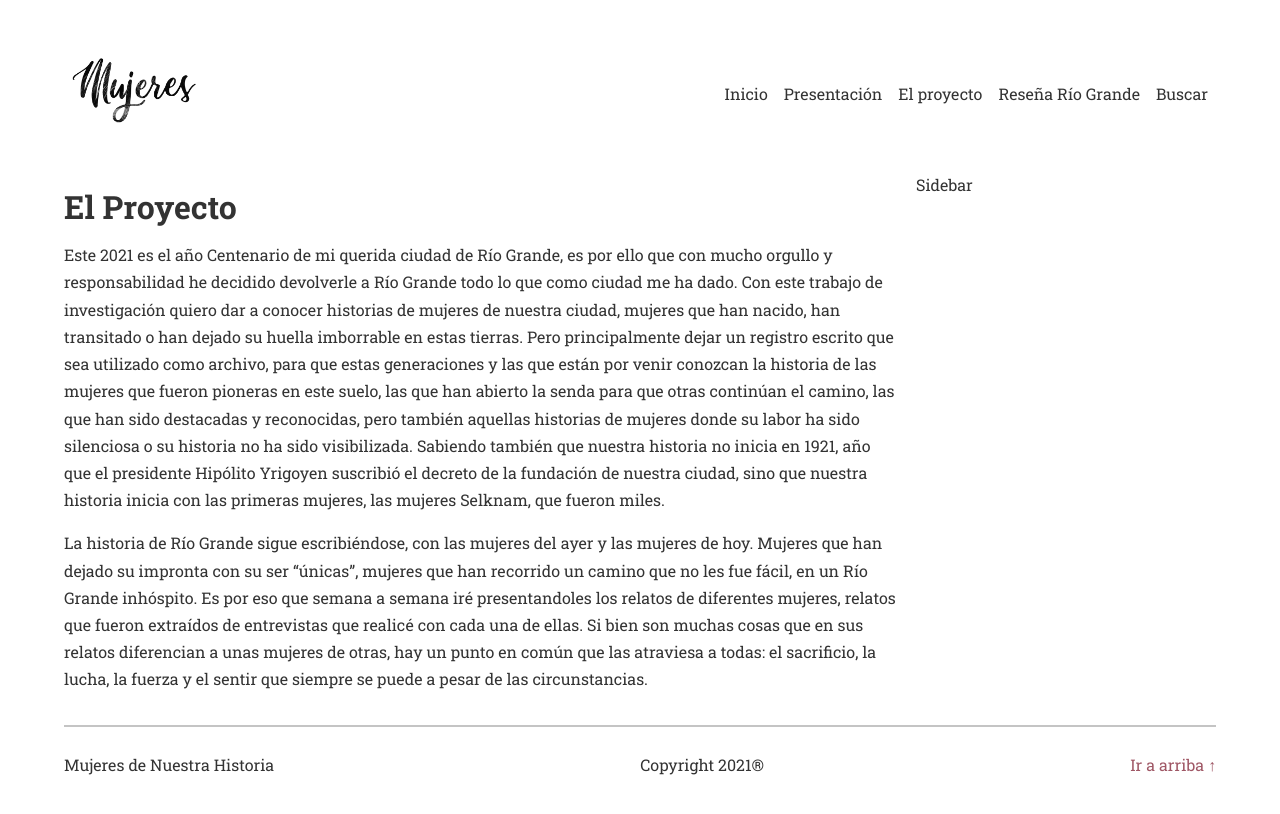
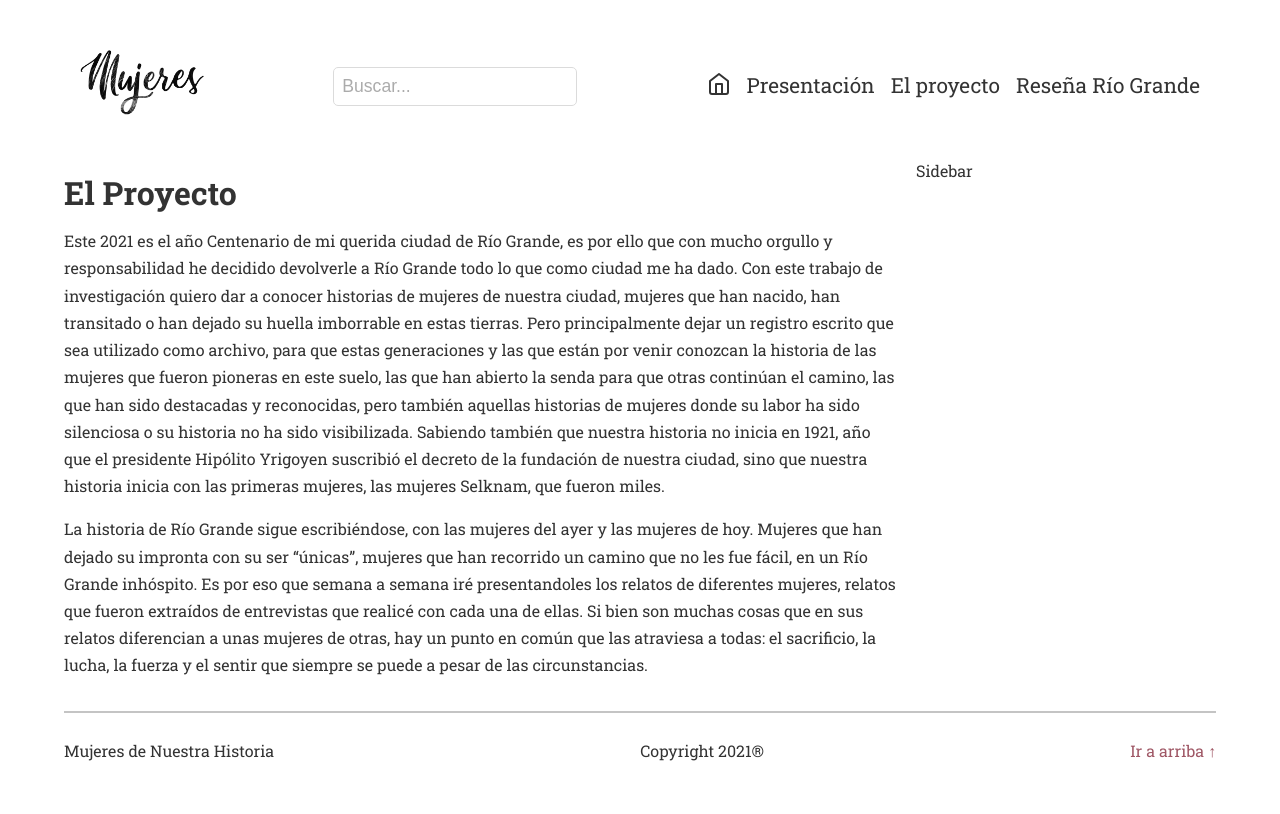
Before and after one commit to pablolizardo/mujeres-nextjs, a Next.js app: page /elproyecto in a window 1280 px wide. Shown: the top 814 px of the page. Built offline with nearby package versions, Linux system fonts and the light colour scheme.

Commit message:
integration with contentful, using it to learn more about the nextjs stack

```diff
--- /dev/null
+++ b/components/Common/Header.js
@@ -0,0 +1,40 @@
+import React from "react";
+import styles from "./Header.module.css";
+import Image from "next/image";
+import Link from "next/link";
+
+function Header() {
+  return (
+    <header id="header" className={styles.container}>
+      <Link href="/">
+        <a href="/">
+          <Image
+            src="/images/logo.png"
+            width={140}
+            height={70}
+            objectFit="contain"
+          />
+        </a>
+      </Link>
+      <input type="text" placeholder="Buscar..." />
+      <nav>
+        <Link activeClass="active" href="/">
+          <a href="/">
+            <i data-feather="home"></i>
+          </a>
+        </Link>
+        <Link activeClass="active" href="/presentacion">
+          <a href="/presentacion">Presentación</a>
+        </Link>
+        <Link activeClass="active" href="/elproyecto">
+          <a href="/elproyecto">El proyecto</a>
+        </Link>
+        <Link activeClass="active" href="/riogrande">
+          <a href="/buscar">Reseña Río Grande</a>
+        </Link>
+      </nav>
+    </header>
+  );
+}
+
+export default Header;
--- /dev/null
+++ b/components/Common/Header.module.css
@@ -0,0 +1,36 @@
+.container {
+  text-align: center;
+  display: flex;
+  padding: var(--space) 0;
+  flex-direction: column;
+  align-items: center;
+  display: flex;
+  justify-content: center;
+  flex-wrap: wrap;
+  padding: var(--space-sm) ;
+  position: relative;
+}
+@media screen and (min-width: 900px) {
+  .container {
+    flex-direction: row;
+    justify-content: space-between;
+  }
+}
+.container input {
+    color: var(--text-color);
+  font-size: 1.1rem;
+  opacity: .6;
+  padding: var(--space-sm);
+  border-radius: var(--border-radius);
+  border-color: var(--secondary);
+  border-width: 1px;
+  border-style: solid;
+}
+.container nav {
+  display: flex;
+}
+.container nav a {
+    color: var(--text-color);
+  font-size: 1.3rem;
+  padding: var(--space-sm);
+}
--- a/components/Common/Layout.js
+++ b/components/Common/Layout.js
@@ -1,47 +1,26 @@
-import React from 'react'
+import React, { useEffect } from "react";
 import Link from 'next/link'
-import Image from 'next/image'
+import Header from "./Header";
+const feather = require("feather-icons");
 
 function Layout({ children }) {
+  useEffect(() => feather.replace(), []);
+  const goToTop = () => {
+    window.scrollTo(0, 0);
+  };
     return (
       <div id="container">
-        <header id="header">
-          <Link href="/">
-            <a href="/">
-              <Image
-                src="/images/logo.png"
-                width={140}
-                height={70}
-                objectFit="contain"
-              />
-            </a>
-          </Link>
-          <nav>
-            <Link activeClass="active" href="/">
-              <a href="/">Inicio</a>
-            </Link>
-            <Link activeClass="active" href="/presentacion">
-              <a href="/presentacion">Presentación</a>
-            </Link>
-            <Link activeClass="active" href="/elproyecto">
-              <a href="/elproyecto">El proyecto</a>
-            </Link>
-            <Link activeClass="active" href="/riogrande">
-              <a href="/buscar">Reseña Río Grande</a>
-            </Link>
-            <Link activeClass="active" href="/buscar">
-              <a href="/buscar">Buscar</a>
-            </Link>
-          </nav>
-        </header>
+        <Header />
         <main>{children}</main>
         <aside>Sidebar</aside>
         <footer>
           <span>Mujeres de Nuestra Historia</span>
           <span>Copyright 2021®</span>
-          <Link replace href="#header">
-            <a href="#header">Ir a arriba ↑</a>
-          </Link>
+          <a href="#header" onClick={goToTop}>
+
+            Ir a arriba ↑
+
+          </a>
         </footer>
       </div>
     );
--- a/package.json
+++ b/package.json
@@ -9,6 +9,7 @@
   },
   "dependencies": {
     "contentful": "^8.1.8",
+    "feather-icons": "^4.28.0",
     "next": "10.0.7",
     "react": "17.0.1",
     "react-dom": "17.0.1",
--- a/pages/_app.js
+++ b/pages/_app.js
@@ -1,5 +1,5 @@
-import '../styles/globals.css'
-
+import { useEffect } from "react";
+import "../styles/globals.css";
 function MyApp({ Component, pageProps }) {
   return <Component {...pageProps} />
 }
--- a/styles/globals.css
+++ b/styles/globals.css
@@ -62,17 +62,6 @@ a {
 }
 header {
   grid-area: header;
-  /* border:var(--debug) dashed red; */
-  display: flex;
-  padding: var(--space) 0;
-  flex-direction: column;
-  align-items: center;
-}
-@media screen and (min-width: 900px) {
-  header {
-    flex-direction: row;
-    justify-content: space-between;
-  }
 }
 main {
   grid-area: main;
@@ -89,26 +78,6 @@ aside {
   }
 }
 
-header {
-  text-align: center;
-
-}
-header nav {
-  display: flex;
-  justify-content: center;
-  flex-wrap: wrap;
-}
-header  a{
-  padding: var(--space-sm) var(--space-sm);
-  position:relative;
-  color: var(--text-color);
-}
-header > a {
-  font-size: 1.5rem;
-  padding: var(--space-sm) 0;
-
-
-}
 a {
   position:relative;
   padding: var(--space-sm) 0;
```
Also changed, not shown: 1 other file (tests, documents, lock files or other folders).
